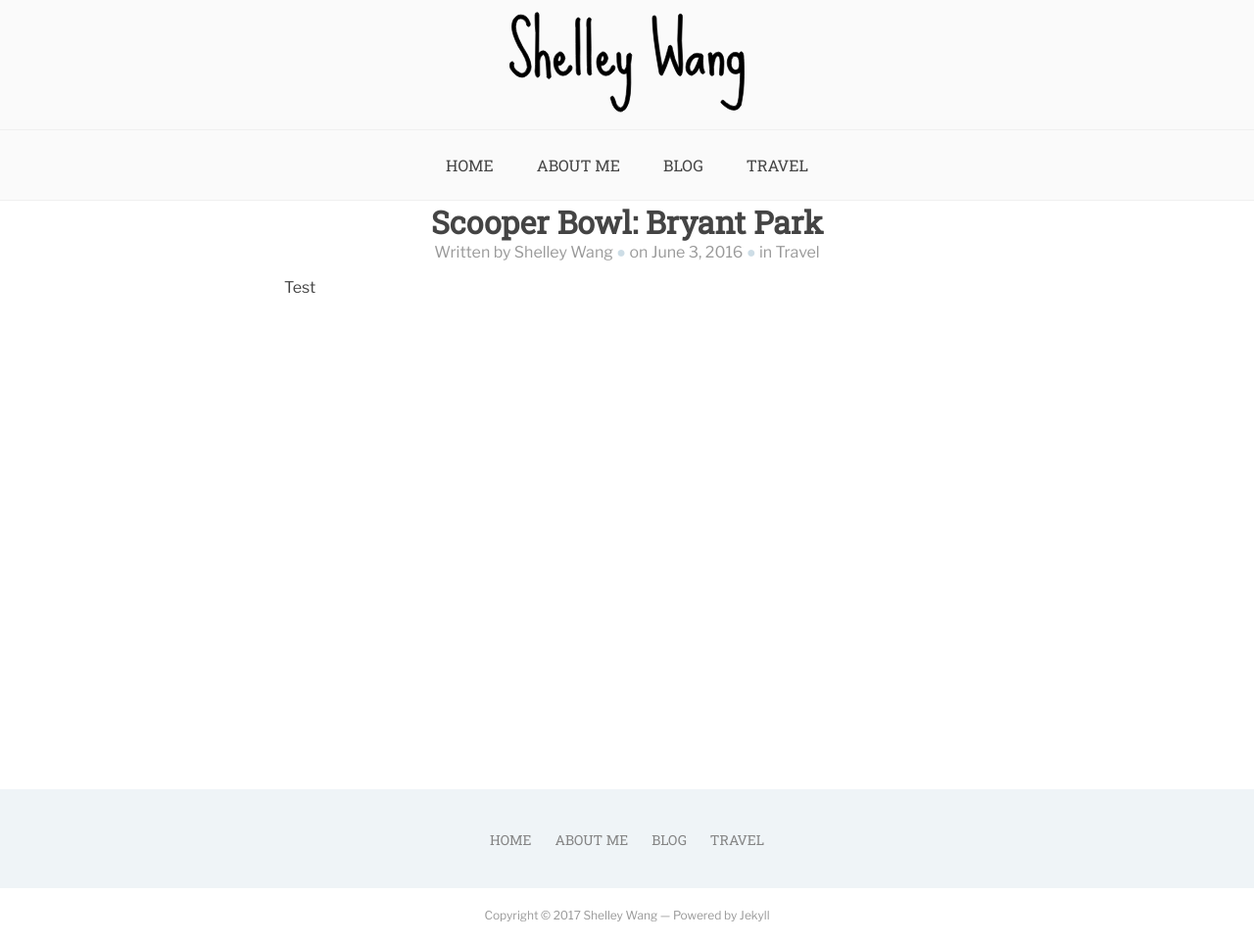
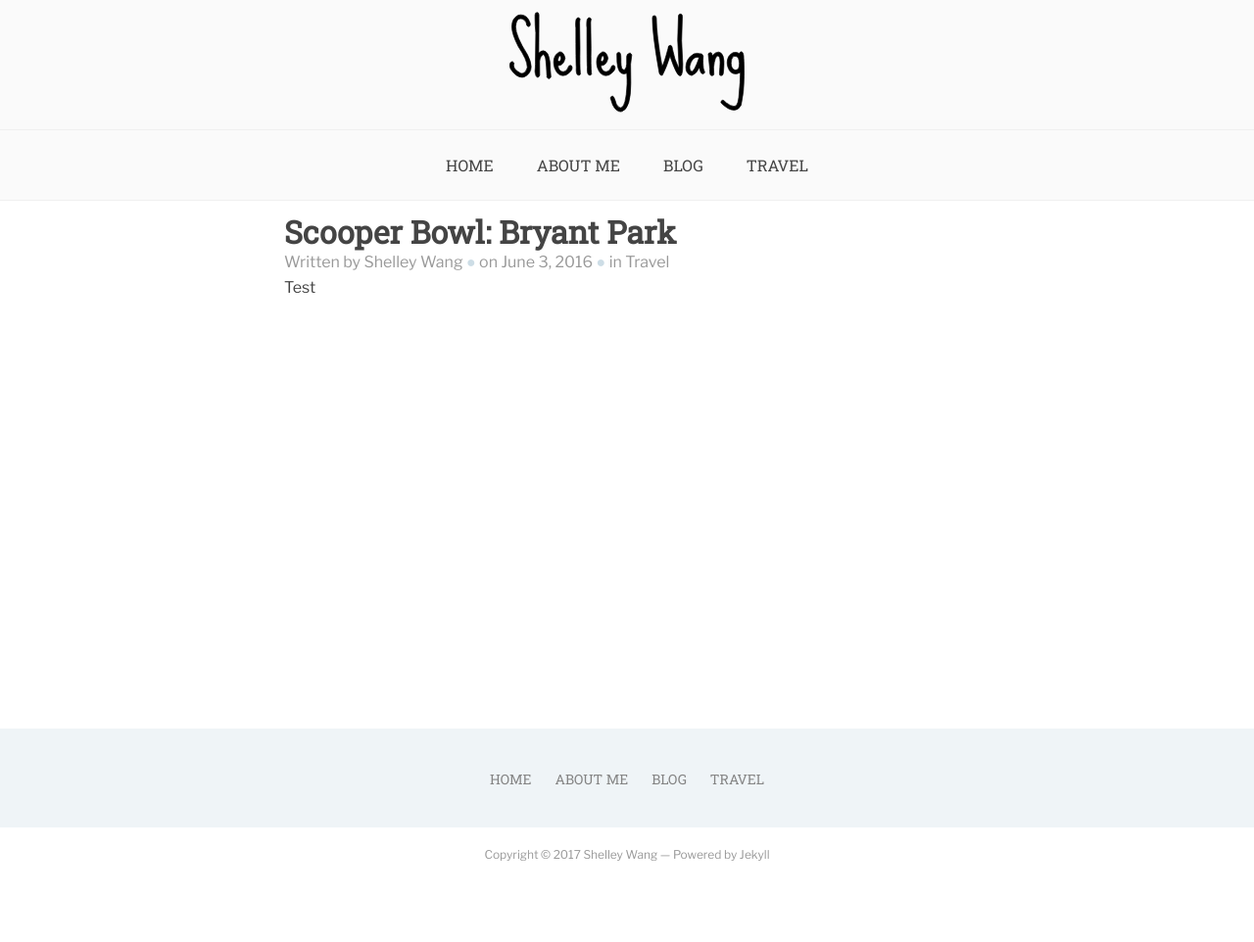
Before and after one commit to shellbellwa/shellbellwa.github.io, a Jekyll site: the page built from _posts/2016-06-03-scooper-bowl-bryant-park.md, in a window 1280 px wide. Shown: the whole page at 98% size. Built offline with Jekyll 4.4.1, drawn with Linux system fonts in a browser that asks for light colours; after the commit the page ends 900 px from its top, so only the background shows below that.

Commit message:
Add conditional lead picture
Also moves title and byline inside of the page content div.

```diff
--- a/_layouts/post.html
+++ b/_layouts/post.html
@@ -6,10 +6,15 @@
     {% include head.html %}
     {% include nav.html %}
 
-    <h1>{{ page.title }}</h1>
-    {% include byline.html %}
+    <div class="page-content">
 
-    <div class="page-content">
+      {% if page.picture %}
+        <img class="lead-img" src="{{ page.picture }}">
+      {% endif %}
+
+      <h1>{{ page.title }}</h1>
+      {% include byline.html %}
+
       {{ content }}
     </div>
 
```
